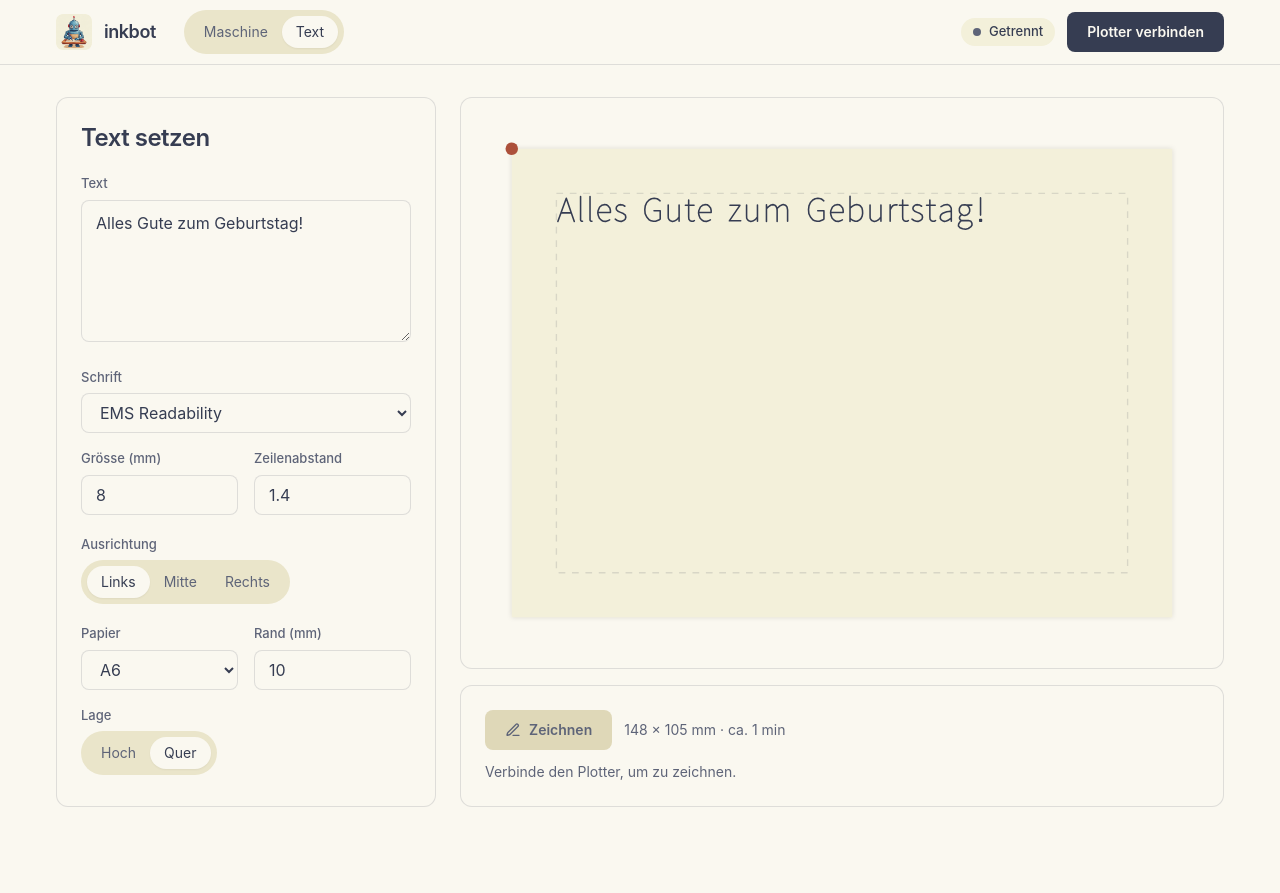
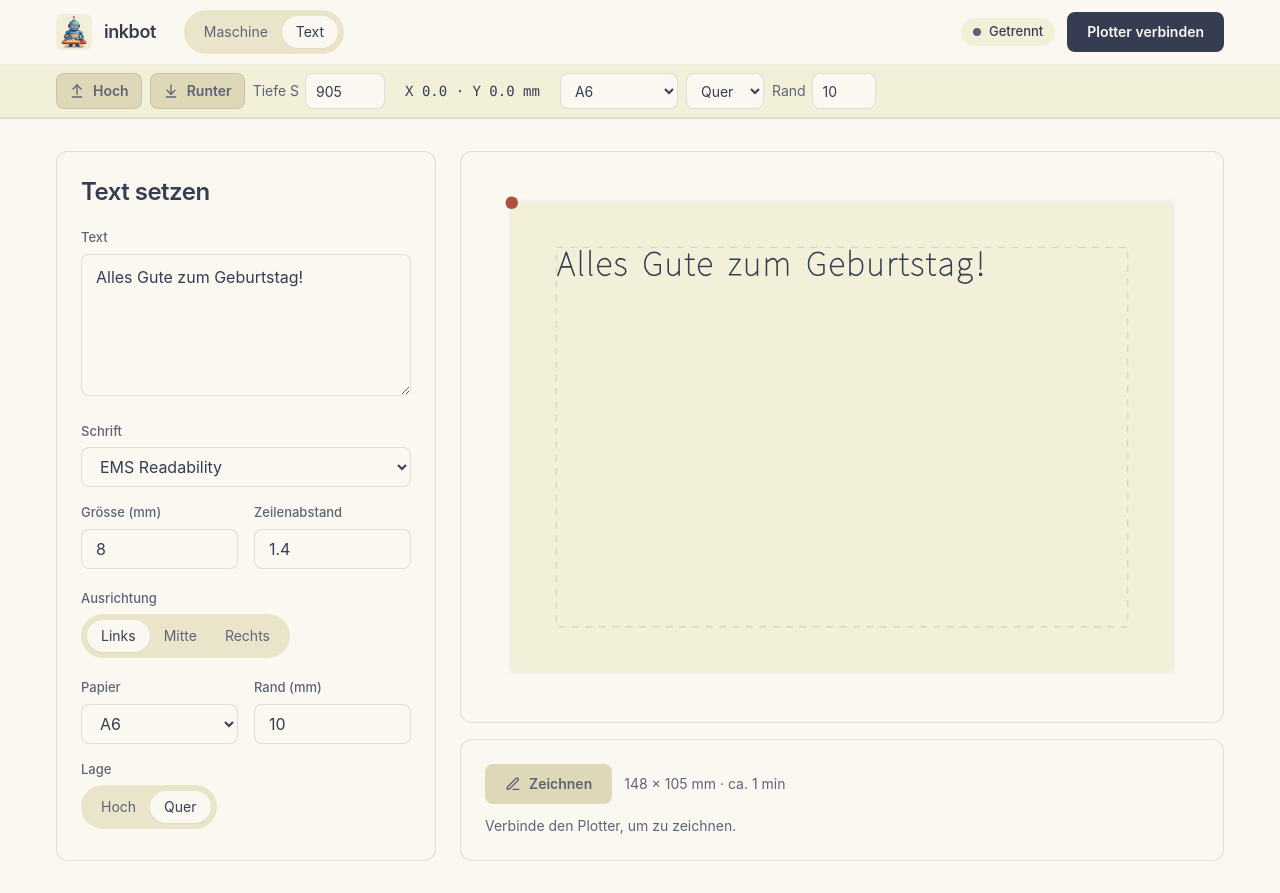
Before and after one commit to xenofex7/inkbot, a SvelteKit app: page /text in a window 1280 px wide. Before the commit the page ends 839 px from the top, so only its background shows below. Built offline with nearby package versions, Linux system fonts and the light colour scheme.

Commit message:
Add control bar with pen, depth, position and paper on every page
- Make the pen down value adjustable and persist it
- Share paper format, orientation and margin across pages
- Show pause and stop in the bar while a job runs

```diff
--- /dev/null
+++ b/src/lib/components/ControlBar.svelte
@@ -0,0 +1,130 @@
+<script lang="ts">
+	import { ArrowDownToLine, ArrowUpFromLine, OctagonX, Pause, Play } from '@lucide/svelte';
+	import Button from './Button.svelte';
+	import { penDown, penUp } from '../grbl/commands';
+	import { PAPER_FORMATS, type Orientation } from '../geometry/paper';
+	import { orient } from '../geometry/types';
+	import { REALTIME } from '../grbl/vgx4';
+	import { plotter } from '../serial/plotter.svelte';
+	import { settings } from '../settings.svelte';
+
+	let error = $state('');
+
+	const connected = $derived(plotter.connection === 'connected');
+	const running = $derived(plotter.busy || plotter.status?.state === 'Hold');
+	const canAct = $derived(connected && !running);
+	const position = $derived(
+		plotter.position ? orient(plotter.position, settings.invertY) : undefined
+	);
+
+	async function run(lines: string[]) {
+		error = '';
+		try {
+			await plotter.sendAll(lines);
+		} catch (e) {
+			error = e instanceof Error ? e.message : String(e);
+		}
+	}
+
+	async function changePenDepth() {
+		if (canAct && plotter.penDown) await run(penDown(settings.penDownS));
+	}
+
+	const format = (value: number | undefined) => (value ?? 0).toFixed(1);
+	const field = 'h-9 rounded-md border border-hairline bg-canvas px-2.5 text-sm text-ink';
+</script>
+
+<div class="border-b border-hairline-soft bg-surface-card">
+	<div class="mx-auto flex max-w-[1200px] flex-wrap items-center gap-x-5 gap-y-2 px-4 py-2 text-sm">
+		<div class="flex items-center gap-2">
+			<Button
+				class="h-9! px-3!"
+				onclick={() => run(penUp())}
+				disabled={!canAct}
+				aria-label="Stift hoch"
+			>
+				<ArrowUpFromLine size={16} /> Hoch
+			</Button>
+			<Button
+				class="h-9! px-3!"
+				onclick={() => run(penDown(settings.penDownS))}
+				disabled={!canAct}
+				aria-label="Stift runter"
+			>
+				<ArrowDownToLine size={16} /> Runter
+			</Button>
+			<label class="flex items-center gap-1.5 text-ink-mute" for="pen-depth">
+				Tiefe S
+				<input
+					id="pen-depth"
+					type="number"
+					min="0"
+					max="1000"
+					step="5"
+					bind:value={settings.penDownS}
+					onchange={changePenDepth}
+					class="{field} w-20"
+				/>
+			</label>
+		</div>
+
+		<div class="font-mono text-ink" aria-label="Stiftposition">
+			X {format(position?.x)} · Y {format(position?.y)} mm
+		</div>
+
+		<div class="flex items-center gap-2">
+			<label class="sr-only" for="bar-format">Papierformat</label>
+			<select id="bar-format" bind:value={settings.formatId} class={field}>
+				{#each PAPER_FORMATS as option (option.id)}
+					<option value={option.id}>{option.name}</option>
+				{/each}
+			</select>
+			<label class="sr-only" for="bar-orientation">Lage</label>
+			<select
+				id="bar-orientation"
+				value={settings.orientation}
+				onchange={(event) => (settings.orientation = event.currentTarget.value as Orientation)}
+				class={field}
+			>
+				<option value="portrait">Hoch</option>
+				<option value="landscape">Quer</option>
+			</select>
+			<label class="flex items-center gap-1.5 text-ink-mute" for="bar-margin">
+				Rand
+				<input
+					id="bar-margin"
+					type="number"
+					min="0"
+					max="60"
+					bind:value={settings.margin}
+					class="{field} w-16"
+				/>
+			</label>
+		</div>
+
+		{#if running}
+			<div class="ml-auto flex items-center gap-2">
+				{#if plotter.status?.state === 'Hold'}
+					<Button class="h-9! px-3!" onclick={() => plotter.realtime(REALTIME.cycleStart)}>
+						<Play size={16} /> Weiter
+					</Button>
+				{:else}
+					<Button class="h-9! px-3!" onclick={() => plotter.realtime(REALTIME.feedHold)}>
+						<Pause size={16} /> Pause
+					</Button>
+				{/if}
+				<Button
+					variant="stop"
+					class="h-9! px-3!"
+					onclick={() => plotter.realtime(REALTIME.softReset)}
+				>
+					<OctagonX size={16} /> Stopp
+				</Button>
+			</div>
+		{/if}
+
+		{#if error}
+			<p class="basis-full text-danger" role="alert">{error}</p>
+		{/if}
+	</div>
+</div>
--- a/src/lib/gcode/fromPolylines.ts
+++ b/src/lib/gcode/fromPolylines.ts
@@ -1,5 +1,5 @@
 import { orient, pathLength, type Point, type Polyline } from '../geometry/types';
-import { penDown, penUp } from '../grbl/commands';
+import { penDown, penUp, type DrawOptions } from '../grbl/commands';
 import { VGX4 } from '../grbl/vgx4';
 
 const JOIN_TOLERANCE = 0.05;
@@ -8,7 +8,8 @@ const RAPID_FEED = 5000;
 const coord = (value: number) => (Math.round(value * 1000) / 1000).toString();
 const distance = (a: Point, b: Point) => Math.hypot(a.x - b.x, a.y - b.y);
 
-export function toGcode(polylines: Polyline[], invertY = false, feed: number = VGX4.drawFeed) {
+export function toGcode(polylines: Polyline[], options: DrawOptions = {}) {
+	const { invertY = false, penDownS = VGX4.penDownS, feed = VGX4.drawFeed } = options;
 	const xy = (p: Point) => {
 		const m = orient(p, invertY);
 		return `X${coord(m.x)} Y${coord(m.y)}`;
@@ -22,7 +23,7 @@ export function toGcode(polylines: Polyline[], invertY = false, feed: number = V
 		if (!joined) {
 			if (down) lines.push(...penUp());
 			lines.push(`G0 ${xy(line[0])}`);
-			lines.push(...penDown());
+			lines.push(...penDown(penDownS));
 			down = true;
 		}
 		line.slice(1).forEach((point, index) => {
--- a/src/lib/grbl/commands.ts
+++ b/src/lib/grbl/commands.ts
@@ -6,7 +6,9 @@ const dwell = `G4 P${VGX4.penDwellSeconds}`;
 
 export const penUp = () => ['M5', dwell];
 
-export const penDown = () => [`M3 S${VGX4.penDownS}`, dwell];
+export type DrawOptions = { invertY?: boolean; penDownS?: number; feed?: number };
+
+export const penDown = (s: number = VGX4.penDownS) => [`M3 S${Math.round(s)}`, dwell];
 
 export const setOrigin = () => ['G92 X0 Y0'];
 
@@ -16,13 +18,14 @@ export function jog(dx: number, dy: number, invertY = false, feed: number = VGX4
 	return axes ? [`$J=G91 G21 ${axes} F${feed}`] : [];
 }
 
-export function testSquare(size: number, invertY = false, feed: number = VGX4.drawFeed) {
+export function testSquare(size: number, options: DrawOptions = {}) {
+	const { invertY = false, penDownS = VGX4.penDownS, feed = VGX4.drawFeed } = options;
 	const sy = invertY ? -size : size;
 	return [
 		'G21',
 		'G91',
 		...penUp(),
-		...penDown(),
+		...penDown(penDownS),
 		`G1 X${mm(size)} F${feed}`,
 		`G1 Y${mm(sy)}`,
 		`G1 X${mm(-size)}`,
--- a/src/lib/settings.svelte.ts
+++ b/src/lib/settings.svelte.ts
@@ -1,31 +1,63 @@
+import type { Orientation } from './geometry/paper';
+import { VGX4 } from './grbl/vgx4';
+
 const STORAGE_KEY = 'inkbot.settings';
 
-type Stored = { invertY: boolean };
+type Stored = {
+	invertY: boolean;
+	penDownS: number;
+	formatId: string;
+	orientation: Orientation;
+	margin: number;
+};
+
+const DEFAULTS: Stored = {
+	invertY: true,
+	penDownS: VGX4.penDownS,
+	formatId: 'a6',
+	orientation: 'landscape',
+	margin: 10
+};
 
 function load(): Stored {
 	try {
 		const raw = localStorage.getItem(STORAGE_KEY);
-		if (raw) return { invertY: true, ...(JSON.parse(raw) as Partial<Stored>) };
+		return raw ? { ...DEFAULTS, ...(JSON.parse(raw) as Partial<Stored>) } : DEFAULTS;
 	} catch {
-		return { invertY: true };
+		return DEFAULTS;
 	}
-	return { invertY: true };
 }
 
 class Settings {
-	invertY = $state(true);
+	invertY = $state(DEFAULTS.invertY);
+	penDownS = $state(DEFAULTS.penDownS);
+	formatId = $state(DEFAULTS.formatId);
+	orientation = $state<Orientation>(DEFAULTS.orientation);
+	margin = $state(DEFAULTS.margin);
 
 	constructor() {
-		if (typeof localStorage !== 'undefined') this.invertY = load().invertY;
+		if (typeof localStorage === 'undefined') return;
+		Object.assign(this, load());
+		$effect.root(() => {
+			$effect(() => {
+				const snapshot: Stored = {
+					invertY: this.invertY,
+					penDownS: this.penDownS,
+					formatId: this.formatId,
+					orientation: this.orientation,
+					margin: this.margin
+				};
+				try {
+					localStorage.setItem(STORAGE_KEY, JSON.stringify(snapshot));
+				} catch {
+					return;
+				}
+			});
+		});
 	}
 
 	setInvertY(value: boolean) {
 		this.invertY = value;
-		try {
-			localStorage.setItem(STORAGE_KEY, JSON.stringify({ invertY: value }));
-		} catch {
-			return;
-		}
 	}
 }
 
--- a/src/routes/+layout.svelte
+++ b/src/routes/+layout.svelte
@@ -3,6 +3,7 @@
 	import { page } from '$app/state';
 	import { asset, resolve } from '$app/paths';
 	import Button from '#lib/components/Button.svelte';
+	import ControlBar from '#lib/components/ControlBar.svelte';
 	import StatusBadge from '#lib/components/StatusBadge.svelte';
 	import { plotter } from '#lib/serial/plotter.svelte.ts';
 	import type { LayoutProps } from './$types';
@@ -21,6 +22,7 @@
 </svelte:head>
 
 <header class="sticky top-0 z-10 border-b border-hairline bg-canvas">
+	<div class="border-b border-hairline-soft">
 		<div class="mx-auto flex h-16 max-w-[1200px] items-center gap-3 px-4">
 			<img src={asset('favicon.png')} alt="" class="size-9 rounded-sm" />
 			<span class="font-display text-lg font-semibold tracking-tight text-ink">inkbot</span>
@@ -48,6 +50,8 @@
 				{/if}
 			</div>
 		</div>
+	</div>
+	<ControlBar />
 </header>
 
 {@render children()}
--- a/src/routes/text/+page.svelte
+++ b/src/routes/text/+page.svelte
@@ -16,14 +16,14 @@
 	let size = $state(8);
 	let lineHeight = $state(1.4);
 	let align = $state<Align>('left');
-	let formatId = $state('a6');
-	let orientation = $state<Orientation>('landscape');
-	let margin = $state(10);
 	let drawError = $state('');
 
 	const font = $derived(fonts.find((f) => f.id === fontId) ?? fonts[0]);
-	const format = $derived(PAPER_FORMATS.find((f) => f.id === formatId) ?? PAPER_FORMATS[0]);
-	const sheet = $derived(sheetSize(format, orientation));
+	const format = $derived(
+		PAPER_FORMATS.find((f) => f.id === settings.formatId) ?? PAPER_FORMATS[0]
+	);
+	const sheet = $derived(sheetSize(format, settings.orientation));
+	const margin = $derived(settings.margin);
 	const polylines = $derived(
 		translate(
 			layoutText(text, { font, size, lineHeight, align, width: sheet.width - 2 * margin }),
@@ -46,7 +46,7 @@
 	async function draw() {
 		drawError = '';
 		try {
-			await plotter.sendAll(toGcode(polylines, settings.invertY));
+			await plotter.sendAll(toGcode(polylines, settings));
 		} catch (error) {
 			drawError = error instanceof Error ? error.message : String(error);
 		}
@@ -128,7 +128,7 @@
 		<div class="grid grid-cols-2 gap-4">
 			<div>
 				<label class={label} for="format">Papier</label>
-				<select id="format" bind:value={formatId} class={field}>
+				<select id="format" bind:value={settings.formatId} class={field}>
 					{#each PAPER_FORMATS as option (option.id)}
 						<option value={option.id}>{option.name}</option>
 					{/each}
@@ -142,7 +142,7 @@
 					min="0"
 					max="60"
 					step="1"
-					bind:value={margin}
+					bind:value={settings.margin}
 					class={field}
 				/>
 			</div>
@@ -152,11 +152,11 @@
 					{#each [['portrait', 'Hoch'], ['landscape', 'Quer']] as [value, name] (value)}
 						<button
 							role="radio"
-							aria-checked={orientation === value}
-							class="rounded-pill px-3.5 py-1.5 text-sm {orientation === value
+							aria-checked={settings.orientation === value}
+							class="rounded-pill px-3.5 py-1.5 text-sm {settings.orientation === value
 								? 'bg-canvas text-ink shadow-sm'
 								: 'text-ink-mute'}"
-							onclick={() => (orientation = value as Orientation)}
+							onclick={() => (settings.orientation = value as Orientation)}
 						>
 							{name}
 						</button>
```
Also changed, not shown: src/routes/+page.svelte (+8 -42 lines), 2 other files (tests, documents, lock files or other folders). Lines whose indentation alone changed are shown as unchanged.
